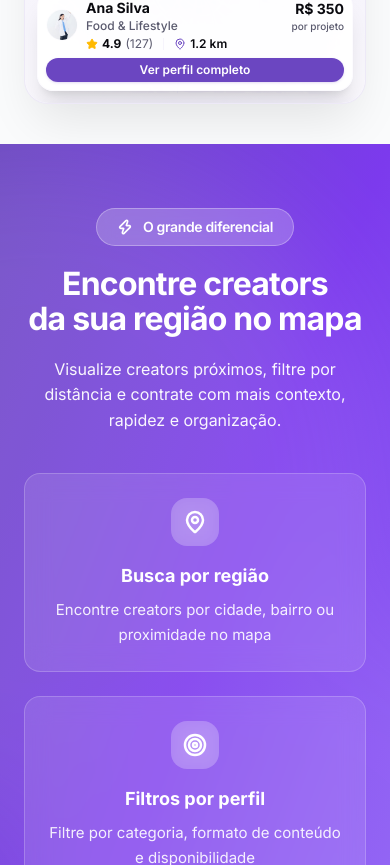
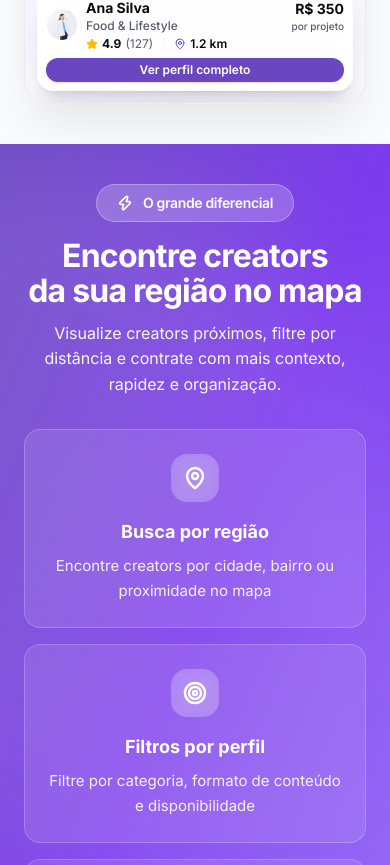
Before and after one commit to MogLuiz/ugc-lp, a Next.js app: page / in a window 390 px wide. Shown: the part 859-1724 px from the top of the page. Built offline with nearby package versions, Linux system fonts and the light colour scheme.

Commit message:
fix: spacings

```diff
--- a/src/components/MapFeature.tsx
+++ b/src/components/MapFeature.tsx
@@ -2,20 +2,20 @@ import { MapPin, Zap, Target } from "lucide-react";
 
 export function MapFeature() {
   return (
-    <section className="py-16 lg:py-20 bg-gradient-to-br from-primary via-[#7C3AED] to-[#8B5CF6] relative overflow-hidden">
+    <section className="py-10 lg:py-20 bg-gradient-to-br from-primary via-[#7C3AED] to-[#8B5CF6] relative overflow-hidden">
       <div className="absolute inset-0 opacity-10">
         <div className="absolute top-0 right-0 w-[700px] h-[700px] bg-white rounded-full blur-3xl" />
         <div className="absolute bottom-0 left-0 w-[600px] h-[600px] bg-white rounded-full blur-3xl" />
       </div>
 
       <div className="max-w-7xl mx-auto px-6 lg:px-12 relative">
-        <div className="text-center mb-10">
-          <div className="inline-flex items-center gap-2.5 px-5 py-2 bg-white/20 backdrop-blur-sm rounded-full border border-white/30 mb-5">
+        <div className="text-center mb-8">
+          <div className="inline-flex items-center gap-2.5 px-5 py-2 bg-white/20 backdrop-blur-sm rounded-full border border-white/30 mb-4 lg:mb-5">
             <Zap className="w-4 h-4 text-white" strokeWidth={2.5} />
             <span className="text-sm text-white font-semibold tracking-tight">O grande diferencial</span>
           </div>
 
-          <h2 className="text-[2rem] sm:text-[2.75rem] lg:text-[3.5rem] font-bold text-white mb-5 leading-[1.1] tracking-tight">
+          <h2 className="text-[2rem] sm:text-[2.75rem] lg:text-[3.5rem] font-bold text-white mb-3 lg:mb-5 leading-[1.1] tracking-tight">
             Encontre creators<br />da sua região no mapa
           </h2>
 
@@ -24,7 +24,7 @@ export function MapFeature() {
           </p>
         </div>
 
-        <div className="grid md:grid-cols-3 gap-6 lg:gap-8 max-w-6xl mx-auto">
+        <div className="grid md:grid-cols-3 gap-4 lg:gap-8 max-w-6xl mx-auto">
           <div className="p-6 lg:p-10 bg-white/10 backdrop-blur-md rounded-2xl border border-white/20 text-center hover:bg-white/15 transition-all duration-300 group">
             <div className="w-12 h-12 lg:w-16 lg:h-16 rounded-2xl bg-white/20 backdrop-blur-sm flex items-center justify-center mx-auto mb-4 group-hover:scale-110 transition-transform duration-300">
               <MapPin className="w-6 h-6 lg:w-8 lg:h-8 text-white" strokeWidth={2.5} />
```
